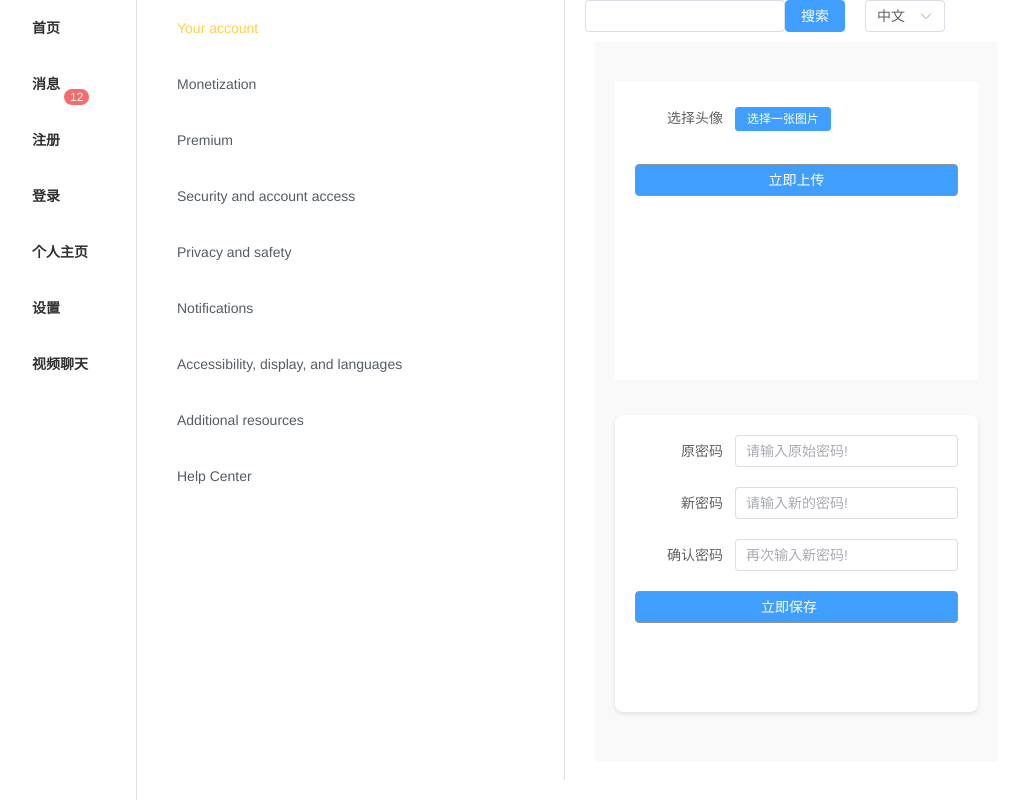
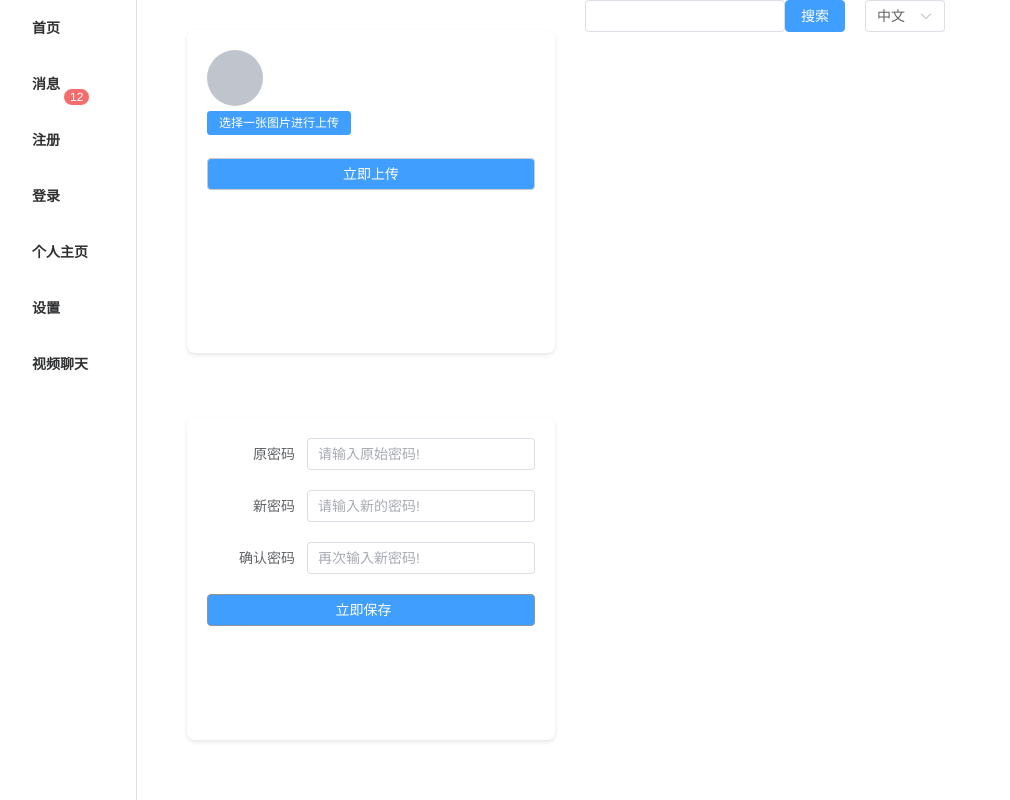
Before and after one commit to Decken033/community, a Vue app: page /settings in a window 1280 px wide. Shown: the whole page, without its empty margins (183-1193 px from the left). Built offline with nearby package versions, Linux system fonts and the light colour scheme.

Commit message:
修改settings。version2.0

```diff
--- a/src/css/views/Settings.css
+++ b/src/css/views/Settings.css
@@ -131,7 +131,7 @@
 .main-container {
     margin: 10px;
     padding: 20px;
-    background-color: #f9f9f9;
+    background-color: white;
     flex-direction: column;
     width: 100%;
     height: 100%;
@@ -146,12 +146,12 @@
 .main-form1{
     background-color: #fff;
     padding: 20px;
-    /*border-radius: 8px;*/
-    /*box-shadow: 0 2px 4px rgba(0, 0, 0, 0.1);*/
-    /*margin-bottom: 30px;*/
+    border-radius: 8px;
+    box-shadow: 0 2px 4px rgba(0, 0, 0, 0.1);
+    margin-bottom: 30px;
     width: 100%;
     height: 50%;
-    margin-top: 20px;
+    /*margin-top: 20px;*/
     display: block;
 
 }
--- a/src/views/settings/Settings.vue
+++ b/src/views/settings/Settings.vue
@@ -13,8 +13,10 @@ import {ref} from 'vue';
 import {useCommonTranslations} from '@/lang/i18nhelper';
 import {useI18n} from 'vue-i18n';
 import postbox from "@/views/PostBox/Postbox.vue"
-import { ElIcon, ElButton, ElMenu, ElMenuItem, ElContainer, ElHeader, ElMain } from 'element-plus'
-import { User, Key, Download, Close } from '@element-plus/icons-vue'
+import {ElIcon, ElButton, ElMenu, ElMenuItem, ElContainer, ElHeader, ElMain} from 'element-plus'
+import {User, Key, Download, Close} from '@element-plus/icons-vue'
+import axios from 'axios';
+
 
 const translations = useCommonTranslations();
 const {t, locale} = useI18n({useScope: "global"});
@@ -40,10 +42,10 @@ const search = () => {
   console.log(`Searching for: ${searchQuery.value}`);
   // Add search logic here
 };
+// const uploadLocal = () => {
+//   ElMessage.success('头像已上传至本地');
+// };
 
-const uploadLocal = () => {
-  ElMessage.success('头像已上传至本地');
-};
 
 const uploadQiniu = () => {
   ElMessage.success('头像已上传至七牛云');
@@ -64,19 +66,19 @@ const handlePreview = (file) => {
 const handleRemove = (file) => {
   console.log(file);
 };
-
-const beforeAvatarUpload = (file) => {
-  const isJPG = file.type === 'image/jpeg';
-  const isLt2M = file.size / 1024 / 1024 < 2;
-
-  if (!isJPG) {
-    ElMessage.error('上传头像图片只能是 JPG 格式!');
-  }
-  if (!isLt2M) {
-    ElMessage.error('上传头像图片大小不能超过 2MB!');
-  }
-  return isJPG && isLt2M;
-};
+//
+// const beforeAvatarUpload = (file) => {
+//   const isJPG = file.type === 'image/jpeg';
+//   const isLt2M = file.size / 1024 / 1024 < 2;
+//
+//   if (!isJPG) {
+//     ElMessage.error('上传头像图片只能是 JPG 格式!');
+//   }
+//   if (!isLt2M) {
+//     ElMessage.error('上传头像图片大小不能超过 2MB!');
+//   }
+//   return isJPG && isLt2M;
+// };
 
 const uploadData = {
   token: 'your-upload-token',
@@ -96,8 +98,59 @@ const deactivateAccount = () => {
   console.log('Deactivate account clicked')
 }
 
+//默认头像
+// const avatarUrl = ref('/images/avatar.png');
 
+
+//上传图片
+// 响应式变量，用于存储图片URL和文件信息
+const avatarUrl = ref('');
+const selectedFile = ref(null);
+const imageSelected = ref(false); // 是否已选择图片的标志
+
+// 处理选择的文件
+const handleFileChange = (file) => {
+  const isImage = file.raw.type.startsWith('image/');
+  if (isImage) {
+    avatarUrl.value = URL.createObjectURL(file.raw);
+    selectedFile.value = file.raw;
+    imageSelected.value = true;
+  } else {
+    ElMessage.error('请选择有效的图片文件');
+  }
+};
+
+// 上传前的校验
+const beforeAvatarUpload = (file) => {
+  const isImage = file.type.startsWith('image/');
+  if (!isImage) {
+    ElMessage.error('上传的文件必须是图片!');
+    return false;
+  }
+  return true;
+};
+
+// 手动上传图片的处理
+const uploadLocal = async () => {
+  if (!selectedFile.value) {
+    ElMessage.error('请先选择一张图片');
+    return;
+  }
+
+  const formData = new FormData();
+  formData.append('file', selectedFile.value);
+
+  try {
+    const response = await axios.post('/user/upload', formData);
+    ElMessage.success('图片上传成功');
+    // 假设服务器返回图片的URL
+    avatarUrl.value = response.data.imageUrl;
+  } catch (error) {
+    ElMessage.error('图片上传失败');
+  }
+};
 </script>
+
 
 <template>
   <el-container>
@@ -152,24 +205,65 @@ const deactivateAccount = () => {
 
     <!-- 内容 -->
     <el-main>
+      <el-container class="main-container">
+        <!-- 上传头像 -->
+        <!--        <h6 class="text-left text-info border-bottom pb-2">上传头像</h6>-->
+
+        <el-form class="main-form1" @submit.prevent="uploadLocal">
+          <el-avatar :src="avatarUrl" size="large" shape="circle" icon="el-icon-user"/>
+
+          <el-form-item>
+            <el-upload
+                class="upload-demo"
+                :show-file-list="false"
+                :on-change="handleFileChange"
+                :before-upload="beforeAvatarUpload"
+            >
+              <el-button size="small" type="primary">选择一张图片进行上传</el-button>
+            </el-upload>
+          </el-form-item>
+
+          <el-form-item>
+            <el-button type="info" native-type="submit" :disabled="!imageSelected">立即上传</el-button>
+          </el-form-item>
+        </el-form>
 
 
-      <el-menu
-          default-active="1"
-          class="el-menu-vertical-demo"
-          background-color="#fff"
-          text-color="#545c64"
-          active-text-color="#ffd04b">
-        <el-menu-item index="1">Your account</el-menu-item>
-        <el-menu-item index="2">Monetization</el-menu-item>
-        <el-menu-item index="3">Premium</el-menu-item>
-        <el-menu-item index="4">Security and account access</el-menu-item>
-        <el-menu-item index="5">Privacy and safety</el-menu-item>
-        <el-menu-item index="6">Notifications</el-menu-item>
-        <el-menu-item index="7">Accessibility, display, and languages</el-menu-item>
-        <el-menu-item index="8">Additional resources</el-menu-item>
-        <el-menu-item index="9">Help Center</el-menu-item>
-      </el-menu>
+        <!-- 修改密码 -->
+
+        <el-form class="main-form3" @submit.prevent="changePassword">
+          <el-form-item label="原密码" label-width="100px">
+            <el-input v-model="password.oldPassword" type="password" placeholder="请输入原始密码!" required></el-input>
+          </el-form-item>
+          <el-form-item label="新密码" label-width="100px">
+            <el-input v-model="password.newPassword" type="password" placeholder="请输入新的密码!" required></el-input>
+          </el-form-item>
+          <el-form-item label="确认密码" label-width="100px">
+            <el-input v-model="password.confirmPassword" type="password" placeholder="再次输入新密码!"
+                      required></el-input>
+          </el-form-item>
+          <el-form-item>
+            <el-button type="info" class="el-sub-menu" native-type="submit">立即保存</el-button>
+          </el-form-item>
+        </el-form>
+      </el-container>
+
+      <!--      <el-menu-->
+      <!--          default-active="1"-->
+      <!--          class="el-menu-vertical-demo"-->
+      <!--          background-color="#fff"-->
+      <!--          text-color="#545c64"-->
+      <!--          active-text-color="#ffd04b">-->
+      <!--        <el-menu-item index="1">Your account</el-menu-item>-->
+      <!--        <el-menu-item index="2">Monetization</el-menu-item>-->
+      <!--        <el-menu-item index="3">Premium</el-menu-item>-->
+      <!--        <el-menu-item index="4">Security and account access</el-menu-item>-->
+      <!--        <el-menu-item index="5">Privacy and safety</el-menu-item>-->
+      <!--        <el-menu-item index="6">Notifications</el-menu-item>-->
+      <!--        <el-menu-item index="7">Accessibility, display, and languages</el-menu-item>-->
+      <!--        <el-menu-item index="8">Additional resources</el-menu-item>-->
+      <!--        <el-menu-item index="9">Help Center</el-menu-item>-->
+      <!--      </el-menu>-->
 
     </el-main>
 
@@ -211,48 +305,6 @@ const deactivateAccount = () => {
         <!--        </el-menu>-->
 
 
-
-              <el-container class="main-container">
-                <!-- 上传头像 -->
-        <!--        <h6 class="text-left text-info border-bottom pb-2">上传头像</h6>-->
-
-                <!-- 上传到本地 -->
-                <el-form class="main-form1" @submit.prevent="uploadLocal">
-                  <el-form-item label="选择头像" label-width="100px">
-                    <el-upload
-                        class="upload-demo"
-                        action="/user/upload"
-                        :on-preview="handlePreview"
-                        :on-remove="handleRemove"
-                        :before-upload="beforeAvatarUpload"
-                    >
-                      <el-button size="small" type="primary">选择一张图片</el-button>
-                    </el-upload>
-                  </el-form-item>
-                  <el-form-item>
-                    <el-button type="info" native-type="submit">立即上传</el-button>
-                  </el-form-item>
-                </el-form>
-
-
-                <!-- 修改密码 -->
-
-                <el-form class="main-form3" @submit.prevent="changePassword">
-                  <el-form-item label="原密码" label-width="100px">
-                    <el-input v-model="password.oldPassword" type="password" placeholder="请输入原始密码!" required></el-input>
-                  </el-form-item>
-                  <el-form-item label="新密码" label-width="100px">
-                    <el-input v-model="password.newPassword" type="password" placeholder="请输入新的密码!" required></el-input>
-                  </el-form-item>
-                  <el-form-item label="确认密码" label-width="100px">
-                    <el-input v-model="password.confirmPassword" type="password" placeholder="再次输入新密码!" required></el-input>
-                  </el-form-item>
-                  <el-form-item>
-                    <el-button type="info" class="el-sub-menu" native-type="submit">立即保存</el-button>
-                  </el-form-item>
-                </el-form>
-              </el-container>
-
       </div>
 
 
```
Lines whose indentation alone changed are shown as unchanged.
